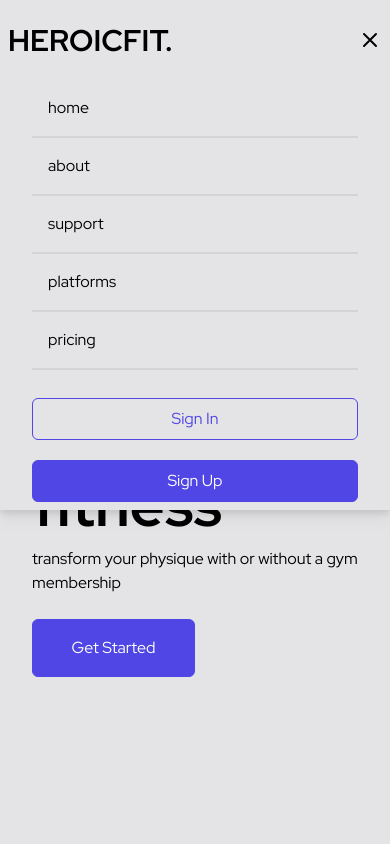
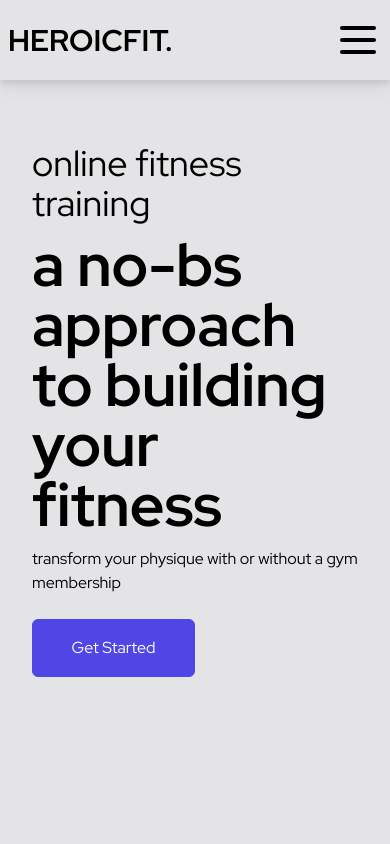
Before and after one commit to thuannguyen88/heroicfit, a React (Create React App) app: page / in a window 390 px wide. Shown: the top 844 px of the page. Built offline with nearby package versions, Linux system fonts and the light colour scheme.

Commit message:
fixed bug where on load menu would be open

```diff
--- a/src/components/Navbar.jsx
+++ b/src/components/Navbar.jsx
@@ -2,9 +2,9 @@ import React, { useState } from "react";
 import { MenuIcon, XIcon } from "@heroicons/react/outline";
 
 export default function Navbar() {
-  const [navMenu, setNavMenu] = useState(false);
+  const [menuClose, setMenuClose] = useState(true);
   const handleClick = () => {
-    setNavMenu(!navMenu);
+    setMenuClose(!menuClose);
   };
 
   return (
@@ -25,12 +25,12 @@ export default function Navbar() {
           <button className="px-4 py-2">Join Now</button>
         </div>
         <div className="md:hidden" onClick={handleClick}>
-          {navMenu ? <MenuIcon className="w-12" /> : <XIcon className="w-6" />}
+          {menuClose ? <MenuIcon className="w-12" /> : <XIcon className="w-6" />}
           {/* // <MenuIcon className="w-12" /> */}
         </div>
       </div>
 
-      <ul className={navMenu ? "hidden" : "absolute w-full px-8 bg-zinc-200"}>
+      <ul className={menuClose ? "hidden" : "absolute w-full px-8 bg-zinc-200"}>
         <li className="border-b-2 border-zinc-300 w-full">home</li>
         <li className="border-b-2 border-zinc-300 w-full">about</li>
         <li className="border-b-2 border-zinc-300 w-full">support</li>
--- a/src/components/Products.jsx
+++ b/src/components/Products.jsx
@@ -3,13 +3,13 @@ import React from "react";
 export default function Products() {
   return (
     <div className="bg-slate-200 w-full">
-      <div className="flex flex-col max-w-[1000px] mx-auto md:flex-row md:justify-around md:py-14">
-        <div className="flex flex-col md:pt-14 mt-14 md:max-w-[40%] p-4 md:max-h-[400px] ">
+      <div className="flex flex-col max-w-[1000px] mx-auto md:flex-row md:justify-around py-14">
+        <div className="flex flex-col md:pt-14 mt-14 md:max-w-[40%] p-4 md:max-h-[400px] px-14 md:px-0">
           <h1 className="text-sm font-light">RESOURCES</h1>
           <h3 className="text-3xl font-bold mt-3">
             Done-For-You Templates & Courses To Help You Grow
           </h3>
-          <p className="font-light mt-5">
+          <p className="font-light mt-5 mb-5">
             Essential content and design templates to help you every step of the
             way. Or prove yourself as the authority with a signature course.
             Everything you need to start working with clients on an expert level
```
Also changed, not shown: src/assets/icons8-meal-100.png (added), src/assets/icons8-weight-98.png (added).
